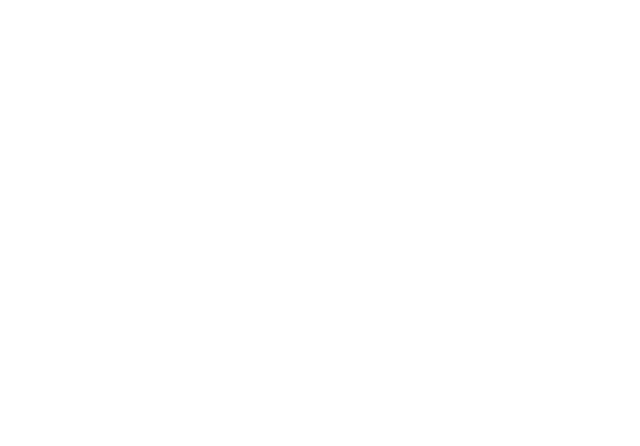
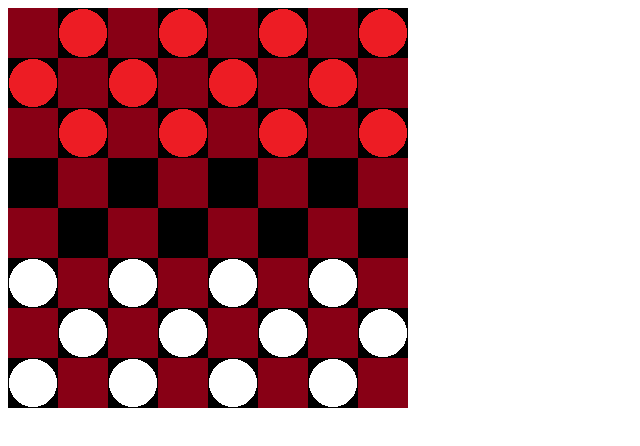
Before and after one commit to james-a-henderson/basic-checkers, a plain HTML site: page source/index.html in a window 1280 px wide. Shown: the whole page, without its empty margins (0-640 px from the left). Drawn offline with Linux system fonts and the light colour scheme.

Commit message:
Board can now be displayed (no input yet, just a static display)

```diff
--- a/source/Board.js
+++ b/source/Board.js
@@ -13,6 +13,24 @@ let playerEnum = {
     PLAYER1: 1,
     PLAYER2: 2,
 }
+
+
+let table = document.createElement("TABLE");
+
+for(let i = 0; i < 8; i++) {
+    let row = table.insertRow(i);
+
+    for(let j = 0; j < 8; j++) {
+        let cell = row.insertCell(j);
+
+    }
+}
+
+document.body.appendChild(table);
+
+let bor = new Board(false);
+
+bor.displayBoard(table);
 
 function Board(startEmpty) {
     this.board = [];
@@ -236,7 +254,7 @@ function Board(startEmpty) {
             this.board[jumpedRow][jumpedColumn] = boardSpaceEnum.EMPTY;
         }
 
-        //promote piece
+        //promote piece if at opposite edge
         if(this.currentPlayer === playerEnum.PLAYER1 && destinationRow === this.board.length - 1){
             this.board[destinationRow][destinationColumn] = boardSpaceEnum.PLAYER1KING;
         } else if(this.currentPlayer === playerEnum.PLAYER2 && destinationRow === 0) {
@@ -271,4 +289,42 @@ function Board(startEmpty) {
             this.currentPlayer = playerEnum.PLAYER1;
         }
     }
+
+    this.displayBoard = function(table){
+        for(let i = 0; i < this.board.length; i++){
+            let row = table.rows[i];
+
+            for(let j = 0; j < this.board[i].length; j++) {
+                let cell = row.cells[j];
+
+                let img = document.createElement("img");
+                //img.src = "../Player1.png";
+                img.width = 50;
+                img.height = 50;
+
+                switch(this.board[i][j]){
+                    case boardSpaceEnum.EMPTY:
+                        img.src = "../Empty.png";
+                        break;
+                    case boardSpaceEnum.UNREACHABLE:
+                        img.src = "../Unreachable.png";
+                        break;
+                    case boardSpaceEnum.PLAYER1:
+                        img.src = "../Player1.png";
+                        break;
+                    case boardSpaceEnum.PLAYER2:
+                        img.src = "../Player2.png";
+                        break;
+                    case boardSpaceEnum.PLAYER1KING:
+                        img.src = "../Player1King.png";
+                        break;
+                    case boardSpaceEnum.PLAYER2KING:
+                        img.src = "../Player2King.png";
+                        break;
+                }
+
+                cell.appendChild(img);
+            }
+        }
+    }
 }
--- /dev/null
+++ b/source/boardstyle.css
@@ -0,0 +1,12 @@
+table {
+    border:0px;
+    border-collapse:collapse;
+    border-spacing:0px;
+    line-height: 0;
+}
+
+td,img {
+padding:0px;
+border-width:0px;
+margin:0px;
+}
--- a/source/index.html
+++ b/source/index.html
@@ -1,6 +1,7 @@
 <!DOCTYPE HTML>
 <html>
 <head>
+    <link rel="stylesheet" type="text/css" href="boardstyle.css"/>
 </head>
 <body>
 
```
Also changed, not shown: Empty.png (added), Player1.png (added), Player1King.png (added), Player2.png (added), Player2King.png (added), Unreachable.png (added).
